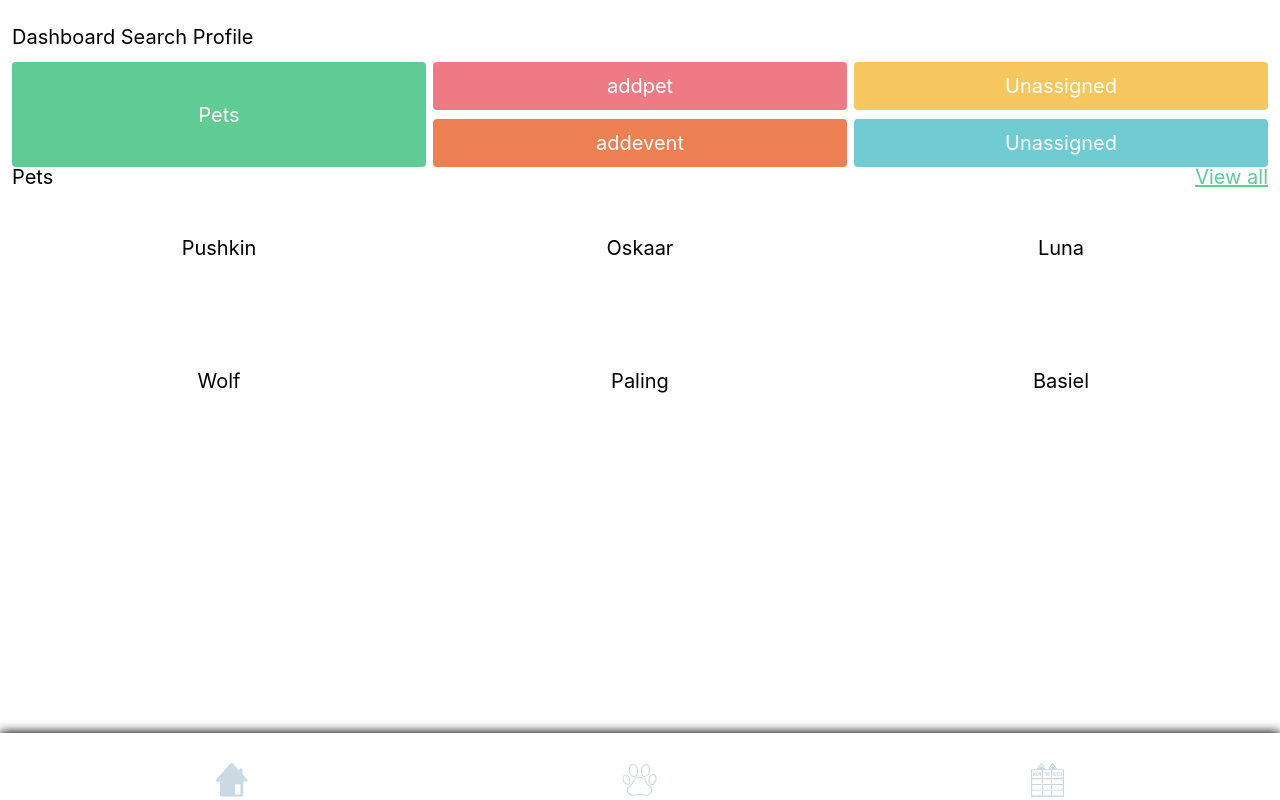
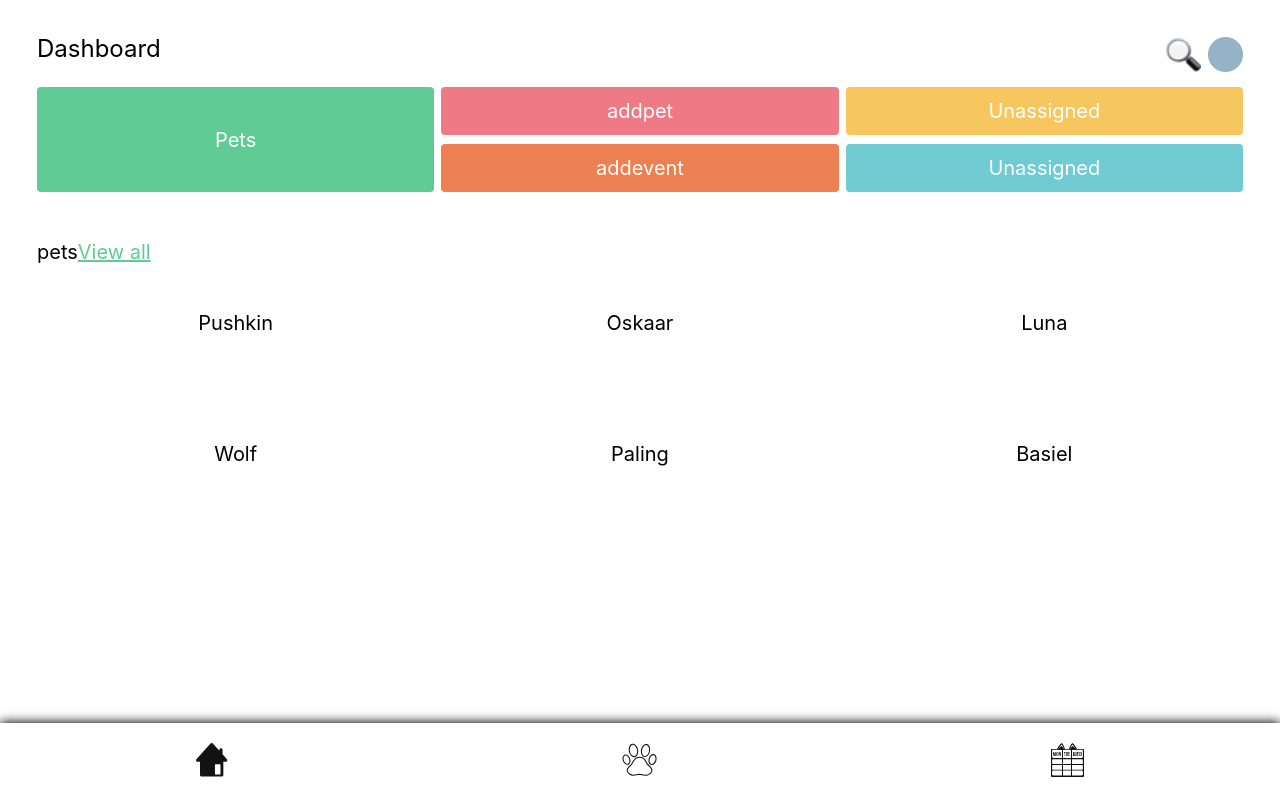
Before and after one commit to devinekask/1920-DEV3-plan-it-geenens-vandeweghe, a PHP site: page / in a window 1280 px wide. Run offline with PHP 8.4, Linux system fonts and the light colour scheme.

Commit message:
added new icons menu bottom, fixed css style issues

```diff
--- a/src/css/style.css
+++ b/src/css/style.css
@@ -5,9 +5,9 @@ footer {
 }
 
 header {
-
-  padding: 15px 0;
+  padding: var(--marginMedium);
   height: 50px;
+  font-size: var(--fontsizeMega);
 }
 
 footer {
@@ -17,23 +17,47 @@ footer {
   position: fixed;
   bottom: 0;
   width: 100%;
-  box-shadow: 0rem -0.1rem 1rem black;
-  padding: 3rem 3rem 0 3rem;
+  box-shadow: 0 -.1rem 1rem black;
+  padding: 2rem 0;
 }
 
 .hidden {
   display: none;
+  justify-content: space-between;
 }
 
-.header-right {
-  float: right;
+.wrap {
+  display: flex;
 }
 
 .center {
   text-align: center;
 }
 
+.center__wrap {
+  align-items: center;
+}
+
+.centerd {
+  display: flex;
+  justify-content: space-between;
+  width: 100%;
+}
+
+.centerd:nth-child(1) {
+  justify-self: flex-start;
+}
+
+.profile,
+.search {
+  width: 35px;
+}
+
 .dashboard {
+  padding: var(--marginMedium);
+}
+
+.dashboard__home--header, .dashboard__home--pets {
   color: white;
   display: grid;
   grid-template-columns: repeat(6, 1fr);
@@ -137,3 +161,7 @@ footer {
   height: 122px;
   color: black;
 }
+
+.viewall {
+  color: #61cb96;
+}
--- a/src/css/vars.css
+++ b/src/css/vars.css
@@ -10,7 +10,7 @@
   --fontsizeSmall: 14px;
   --fontsizeMedium: 16px;
   --fontsizeBig: 18px;
-  --fontsizeMega: 26px;
+  --fontsizeMega: 24px;
 
   /* Margins */
   --marginSmall: 7px;
--- a/src/style.css
+++ b/src/style.css
@@ -1,5 +1,6 @@
 @import './css/reset.css';
 @import './css/style.css';
+@import './css/vars.css';
 
 html {
   box-sizing: border-box;
--- a/src/view/layout.php
+++ b/src/view/layout.php
@@ -12,8 +12,10 @@
     <header>
     <div class="centerd">
       <a class="center">Dashboard</a>
-      <a class="search">Search</a>
-      <a class="profile">Profile</a>
+      <div class="center__wrap">
+        <a class="search"><img src="/assets/images/magnifyingglass.png" width="35px" height="35px" alt="picture of magnifying glass"></a>
+        <a class="profile"><img src="/assets/images/profile.png" width="35px" height="35px" alt="profile"></a>
+      </div>
     </div>
   </header>
       <?php
@@ -27,15 +29,6 @@
 
 
   <!-- Content -->
-    <section class="dashboard">
-    <h2 class="hidden">Dashboard</h2>
-        <a href="index.php?page=pets" class="dashboard__item green">Pets</a>
-        <a href="index.php?page=addpet" class="dashboard__item red">addpet</a>
-        <a href="index.php?page=addevent" class="dashboard__item orange">addevent</a>
-        <a href="index.php?" class="dashboard__item yellow">Unassigned</a>
-        <a href="index.php?" class="dashboard__item blue">Unassigned</a>
-    </div>
-    </section>
     <section class="content">
         <?php echo $content;?>
     </section>
@@ -44,13 +37,13 @@
         <!-- Footer/Navigation -->
   <footer>
     <a href="index.php?page=index" class="active">
-      <img src="./assets/images/homeselected.svg" alt="home">
+      <img src="./assets/images/blackhomeselected.svg" alt="home">
     </a>
     <a href="index.php?page=pets">
-      <img src="./assets/images/pets.svg" alt="pets">
+      <img src="./assets/images/blackpets.svg" alt="pets">
     </a>
     <a href="index.php?page=events">
-      <img src="./assets/images/calendar.svg" alt="calendar">
+      <img src="./assets/images/blackcalendar.svg" alt="calendar">
     </a>
   </footer>
     <?php echo $js; ?>
--- a/src/view/pets/index.php
+++ b/src/view/pets/index.php
@@ -1,13 +1,25 @@
 <div>
-      <a>Pets</a>
-    <a href="../assets/pages/pets.html" class="right">View all</a>
-    <div class="pets">
-    <a href="" class="dashboard__item div1">
-          Pushkin
-    </a>
-    <a href="" class="dashboard__item div2">Oskaar</a>
-    <a href="" class="dashboard__item div3">Luna</a>
-    <a href="" class="dashboard__item div4">Wolf</a>
-    <a href="" class="dashboard__item div5">Paling</a>
-    <a href="" class="dashboard__item div6">Basiel</a>
+<section class="dashboard dashboard__home--header">
+    <h2 class="hidden">Dashboard</h2>
+        <a href="index.php?page=pets" class="dashboard__item green">Pets</a>
+        <a href="index.php?page=addpet" class="dashboard__item red">addpet</a>
+        <a href="index.php?page=addevent" class="dashboard__item orange">addevent</a>
+        <a href="index.php?" class="dashboard__item yellow">Unassigned</a>
+        <a href="index.php?" class="dashboard__item blue">Unassigned</a>
+    </div>
+</section>
+<section class="dashboard dashboard__home--content">
+    <div class="wrap">
+      <h3>pets</h3>
+      <a href="index.php?page=pets" class="viewall">View all</a>
+    </div>
+    <div class="dashboard__home--pets">
+      <a href="" class="dashboard__item div1">Pushkin</a>
+      <a href="" class="dashboard__item div2">Oskaar</a>
+      <a href="" class="dashboard__item div3">Luna</a>
+      <a href="" class="dashboard__item div4">Wolf</a>
+      <a href="" class="dashboard__item div5">Paling</a>
+      <a href="" class="dashboard__item div6">Basiel</a>
+    </div>
+</section>
 </div>
```
Also changed, not shown: src/assets/images/blackcalendar.svg (added), src/assets/images/blackcalendarselected.svg (added), src/assets/images/blackhomeselected.svg (added), src/assets/images/blackpets.svg (added), src/assets/images/blackpetsselected.svg (added), src/assets/images/magnifyingglass.png (added), src/assets/images/profile.png (added).
